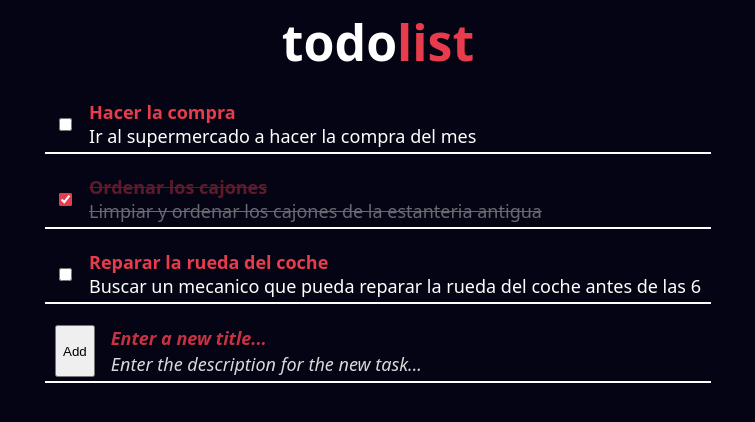
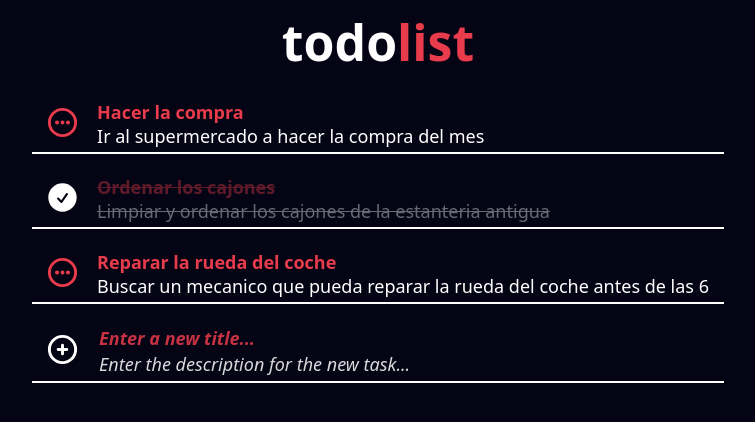
Before and after one commit to r-moret/todolist, a React (Vite) app: page / in a window 1280 px wide. Shown: the top 422 px of the page, without its empty margins (262-1017 px from the left). Built offline with nearby package versions, Linux system fonts and the light colour scheme.

Commit message:
add icons as checkboxes and new task button

```diff
--- a/src/components/NewTask/NewTask.jsx
+++ b/src/components/NewTask/NewTask.jsx
@@ -1,6 +1,7 @@
 import { useState } from "react"
 import "./NewTask.css"
 import "../Task/Task.css"
+import { AddIcon } from "../AddIcon/AddIcon"
 
 export function NewTask({ addTask }) {
     const [title, setTitle] = useState("")
@@ -20,7 +21,11 @@ export function NewTask({ addTask }) {
 
     return (
         <article className="task-article">
-            <button onClick={handleNewTask}>Add</button>
+            <aside className="task-aside">
+                <button className="task-icon-button" onClick={handleNewTask}>
+                    <AddIcon />
+                </button>
+            </aside>
             <header className="task-header">
                 <input
                     className="newtask-input newtask-title task-title"
--- a/src/components/Task/Task.css
+++ b/src/components/Task/Task.css
@@ -1,23 +1,29 @@
 .task-article {
     display: flex;
-    gap: 14px;
     border-bottom: 2px solid #fff;
-    padding: 4px 10px;
 }
 
 .task-header {
     display: flex;
     flex-direction: column;
     width: 100%;
+    padding: 4px 15px 4px 5px;
 }
 
 .task-aside {
     display: flex;
     align-items: center;
+    justify-content: center;
+    min-width: 60px;
 }
 
-.task-checkbox {
-    accent-color: #e83b4b;
+.task-icon-button {
+    background: none;
+    border: none;
+}
+
+.task-icon-button:hover{
+    opacity: 0.65;
 }
 
 .task-title {
--- a/src/components/Task/Task.jsx
+++ b/src/components/Task/Task.jsx
@@ -1,5 +1,7 @@
 import { useState } from "react"
 import "./Task.css"
+import { UncheckedIcon } from "../UncheckedIcon/UncheckedIcon.jsx"
+import { CheckedIcon } from "../CheckedIcon/CheckedIcon.jsx"
 
 export function Task({ title, description, initialIsFinished }) {
     const [isFinished, setIsFinished] = useState(initialIsFinished)
@@ -11,12 +13,9 @@ export function Task({ title, description, initialIsFinished }) {
     return (
         <article className="task-article">
             <aside className="task-aside">
-                <input
-                    className="task-checkbox"
-                    type="checkbox"
-                    checked={isFinished}
-                    onChange={handleIsFinished}
-                />
+                <button className="task-icon-button" onClick={handleIsFinished}>
+                    { isFinished ?  <CheckedIcon /> : <UncheckedIcon /> }
+                </button>
             </aside>
             <header className="task-header">
                 <span className={titleClassName}>{title}</span>
```
